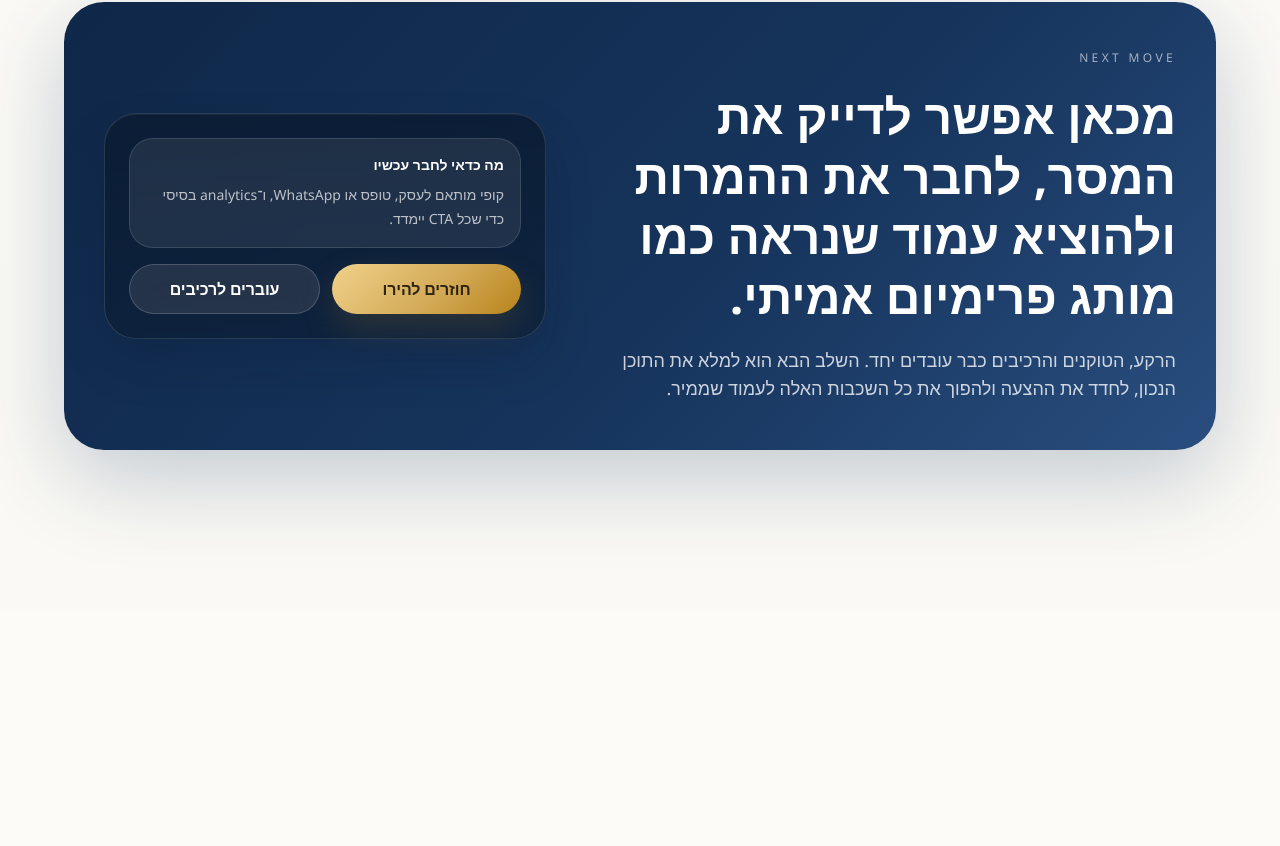
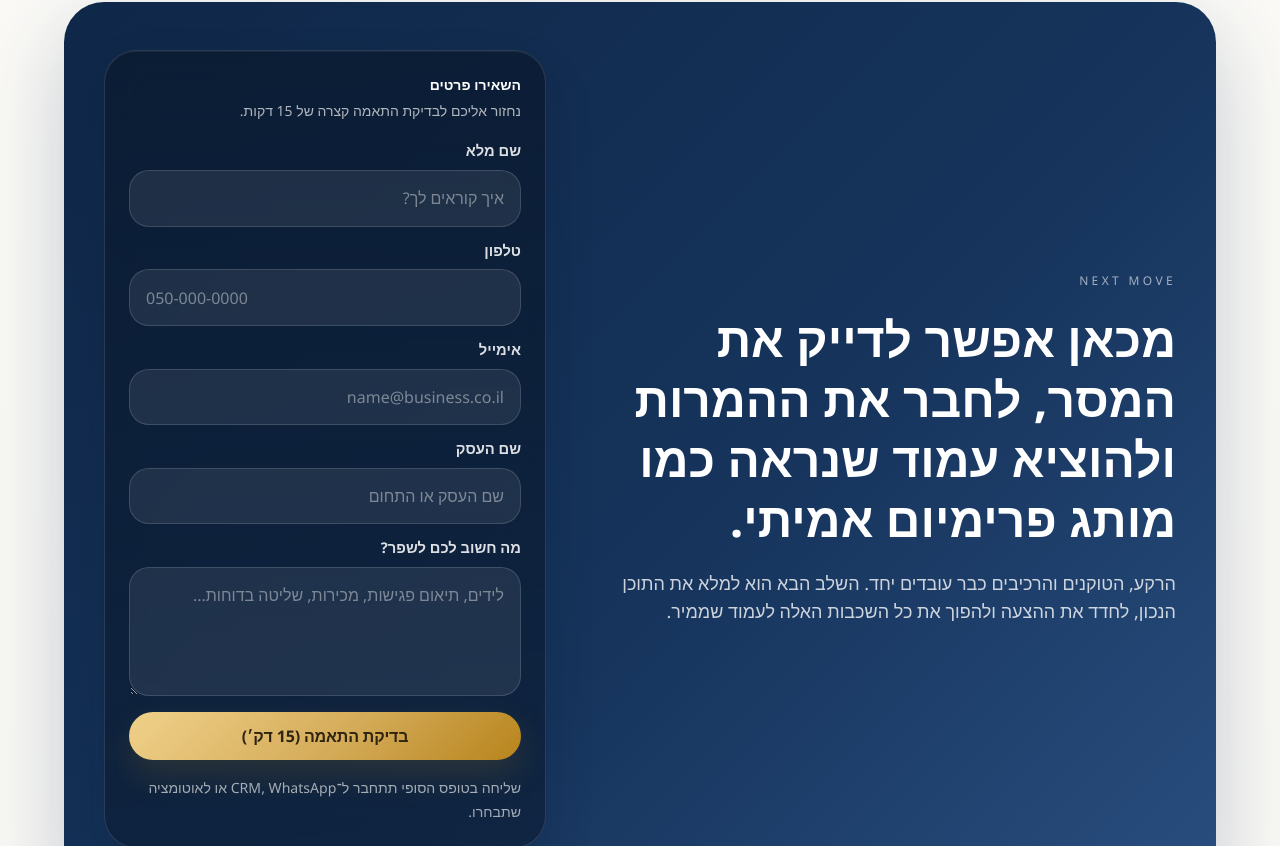
Before and after one commit to miricon-tech/Checkmate, a Next.js app: page / in a window 1280 px wide. Shown: the part 3119-3965 px from the top of the page. Before the commit the page ends 3729 px from the top, so only its background shows below. Built offline with nearby package versions, Linux system fonts and the light colour scheme; a web font is replaced by a local one.

Commit message:
Add CTA lead form

```diff
--- a/src/app/globals.css
+++ b/src/app/globals.css
@@ -409,3 +409,51 @@ a {
   width: 2.9rem;
   box-shadow: 0 10px 24px rgba(22, 52, 92, 0.08);
 }
+
+.ui-field {
+  display: flex;
+  flex-direction: column;
+  gap: 0.55rem;
+}
+
+.ui-field__label {
+  color: rgba(255, 255, 255, 0.86);
+  font-size: 0.92rem;
+  font-weight: 600;
+}
+
+.ui-input {
+  width: 100%;
+  border: 1px solid rgba(255, 255, 255, 0.14);
+  border-radius: 20px;
+  background: rgba(255, 255, 255, 0.08);
+  color: white;
+  min-height: 3.35rem;
+  padding: 0.95rem 1rem;
+  outline: none;
+  transition:
+    border-color 160ms ease,
+    background-color 160ms ease,
+    box-shadow 160ms ease;
+}
+
+.ui-input::placeholder {
+  color: rgba(255, 255, 255, 0.42);
+}
+
+.ui-input:focus {
+  border-color: rgba(240, 209, 138, 0.62);
+  background: rgba(255, 255, 255, 0.12);
+  box-shadow: 0 0 0 3px rgba(240, 209, 138, 0.12);
+}
+
+.ui-textarea {
+  min-height: 7.5rem;
+  resize: vertical;
+}
+
+.ui-form-note {
+  color: rgba(255, 255, 255, 0.62);
+  font-size: 0.88rem;
+  line-height: 1.7;
+}
--- a/src/components/landing/landing-page.tsx
+++ b/src/components/landing/landing-page.tsx
@@ -5,8 +5,8 @@ import {
 } from "@/content/landing";
 import { HeroSection } from "@/components/landing/hero-section";
 import { LandingHeader } from "@/components/landing/landing-header";
+import { LeadForm } from "@/components/landing/lead-form";
 import { SectionHeading } from "@/components/landing/section-heading";
-import { Button } from "@/components/ui/button";
 import { Panel } from "@/components/ui/panel";
 
 export function LandingPage() {
@@ -120,27 +120,7 @@ export function LandingPage() {
               </p>
             </div>
 
-            <Panel tone="dark" className="p-6">
-              <div className="space-y-4">
-                <div className="rounded-3xl border border-white/12 bg-white/8 px-4 py-4">
-                  <p className="text-sm font-semibold text-white">
-                    מה כדאי לחבר עכשיו
-                  </p>
-                  <p className="mt-2 text-sm leading-6 text-white/70">
-                    קופי מותאם לעסק, טופס או WhatsApp, ו־analytics בסיסי כדי
-                    שכל CTA יימדד.
-                  </p>
-                </div>
-                <div className="flex flex-col gap-3 sm:flex-row">
-                  <Button href="#hero" variant="gold" className="flex-1 justify-center">
-                    חוזרים להירו
-                  </Button>
-                  <Button href="#architecture" variant="secondary" className="flex-1 justify-center">
-                    עוברים לרכיבים
-                  </Button>
-                </div>
-              </div>
-            </Panel>
+            <LeadForm />
           </div>
         </div>
       </section>
--- /dev/null
+++ b/src/components/landing/lead-form.tsx
@@ -0,0 +1,77 @@
+import { Button } from "@/components/ui/button";
+import { Panel } from "@/components/ui/panel";
+
+export function LeadForm() {
+  return (
+    <Panel tone="dark" className="p-6">
+      <form className="space-y-4">
+        <div className="space-y-1">
+          <p className="text-sm font-semibold text-white">השאירו פרטים</p>
+          <p className="text-sm leading-6 text-white/68">
+            נחזור אליכם לבדיקת התאמה קצרה של 15 דקות.
+          </p>
+        </div>
+
+        <div className="grid gap-3">
+          <label className="ui-field">
+            <span className="ui-field__label">שם מלא</span>
+            <input
+              type="text"
+              name="fullName"
+              placeholder="איך קוראים לך?"
+              className="ui-input"
+            />
+          </label>
+
+          <label className="ui-field">
+            <span className="ui-field__label">טלפון</span>
+            <input
+              type="tel"
+              name="phone"
+              placeholder="050-000-0000"
+              className="ui-input"
+            />
+          </label>
+
+          <label className="ui-field">
+            <span className="ui-field__label">אימייל</span>
+            <input
+              type="email"
+              name="email"
+              placeholder="name@business.co.il"
+              className="ui-input"
+            />
+          </label>
+
+          <label className="ui-field">
+            <span className="ui-field__label">שם העסק</span>
+            <input
+              type="text"
+              name="company"
+              placeholder="שם העסק או התחום"
+              className="ui-input"
+            />
+          </label>
+
+          <label className="ui-field">
+            <span className="ui-field__label">מה חשוב לכם לשפר?</span>
+            <textarea
+              name="message"
+              rows={4}
+              placeholder="לידים, תיאום פגישות, מכירות, שליטה בדוחות..."
+              className="ui-input ui-textarea"
+            />
+          </label>
+        </div>
+
+        <Button href="#cta" variant="gold" className="w-full justify-center">
+          בדיקת התאמה (15 דק׳)
+        </Button>
+
+        <p className="ui-form-note">
+          שליחה בטופס הסופי תתחבר ל־CRM, WhatsApp או לאוטומציה שתבחרו.
+        </p>
+      </form>
+    </Panel>
+  );
+}
```
